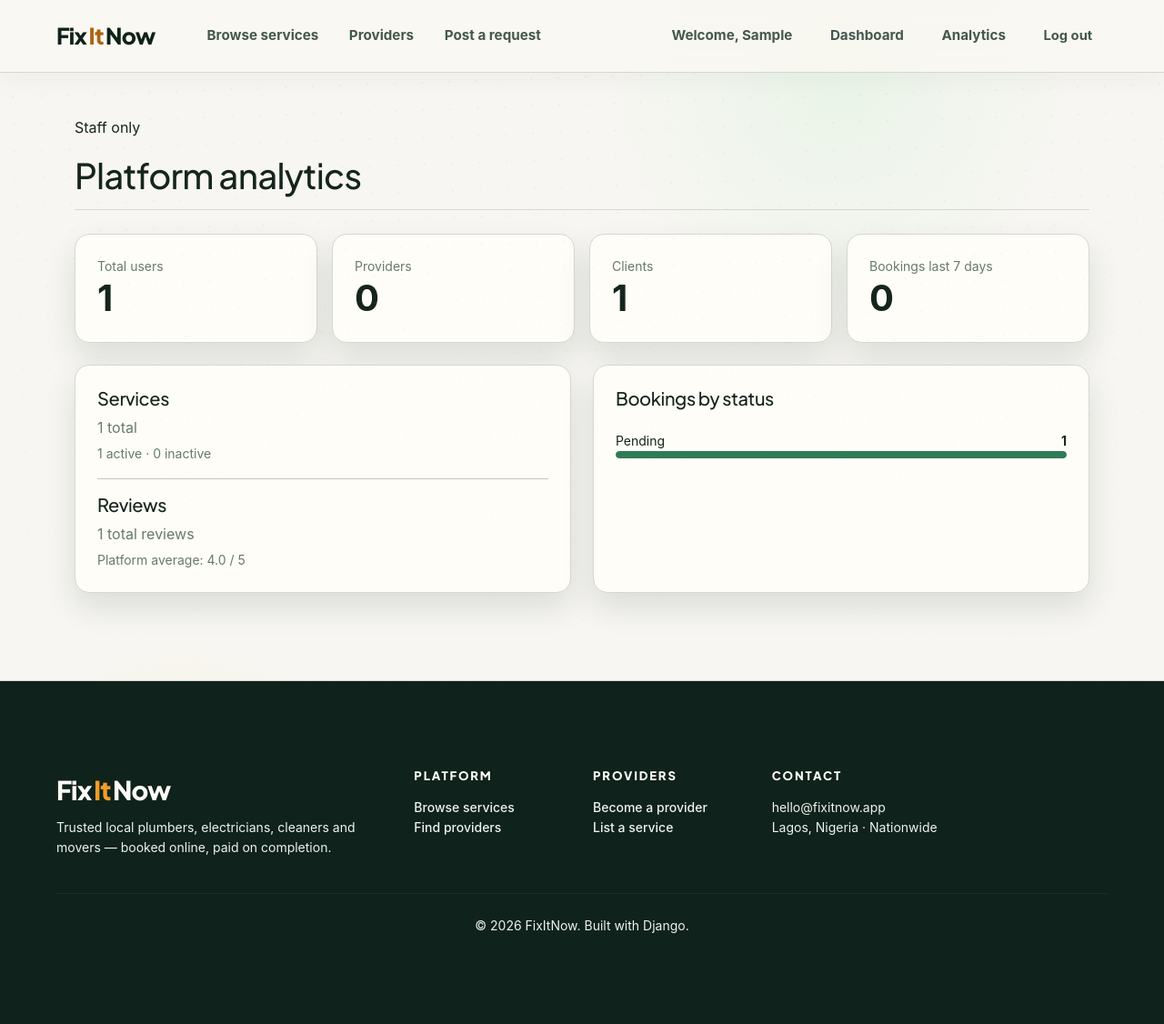
After one commit to Eminence081/FixItNow, a Django app: page /analytics/ in a window 1280 px wide. The commit adds this page. Shown: the whole page at 91% size. Run offline with Django 5.2, Linux system fonts and the light colour scheme; a user stored in the database is signed in; tables that the repository leaves empty hold one stand-in row (values such as "Sample post").

Commit message:
Add replies, saved providers, quotes, and analytics

```diff
--- a/core/urls.py
+++ b/core/urls.py
@@ -13,6 +13,7 @@ urlpatterns = [
     path("services/<int:pk>/delete/", views.delete_service, name="delete_service"),
     path("providers/", views.provider_list, name="provider_list"),
     path("providers/<int:pk>/", views.provider_detail, name="provider_detail"),
+    path("providers/<int:provider_id>/save/", views.toggle_save_provider, name="toggle_save_provider"),
 
     path("register/", views.register, name="register"),
     path("login/", auth_views.LoginView.as_view(template_name="core/login.html"), name="login"),
@@ -21,10 +22,16 @@ urlpatterns = [
     path("dashboard/", views.dashboard, name="dashboard"),
     path("profile/edit/", views.edit_profile, name="edit_profile"),
     path("profile/toggle-availability/", views.toggle_availability, name="toggle_availability"),
+    path("analytics/", views.admin_analytics, name="admin_analytics"),
 
     path("bookings/<int:pk>/status/<str:status>/", views.update_booking_status, name="update_booking_status"),
     path("bookings/<int:pk>/cancel/", views.cancel_booking, name="cancel_booking"),
     path("bookings/<int:pk>/review/", views.leave_review, name="leave_review"),
     path("bookings/<int:pk>/delete/", views.delete_booking_record, name="delete_booking_record"),
     path("reviews/<int:pk>/delete/", views.delete_review, name="delete_review"),
+    path("reviews/<int:pk>/reply/", views.reply_to_review, name="reply_to_review"),
+    path("requests/new/", views.post_request, name="post_request"),
+    path("requests/", views.browse_requests, name="browse_requests"),
+    path("requests/<int:pk>/", views.request_detail, name="request_detail"),
+    path("requests/<int:pk>/quote/", views.submit_quote, name="submit_quote"),
 ]
--- a/core/views.py
+++ b/core/views.py
@@ -1,14 +1,35 @@
+from datetime import timedelta
+
 from django.contrib import messages
 from django.contrib.auth import login
 from django.contrib.auth.decorators import login_required
 from django.contrib.auth.models import User
 from django.core.paginator import Paginator
-from django.db.models import Q
+from django.db.models import Avg, Count, Q
 from django.http import HttpResponseNotAllowed
 from django.shortcuts import get_object_or_404, redirect, render
+from django.utils import timezone
 
-from .forms import BookingForm, ProfileForm, RegisterForm, ReviewForm, ServiceForm
-from .models import Booking, Category, Profile, Review, Service
+from .forms import (
+    BookingForm,
+    ProfileForm,
+    QuoteForm,
+    RegisterForm,
+    ReviewForm,
+    ReviewReplyForm,
+    ServiceForm,
+    ServiceRequestForm,
+)
+from .models import (
+    Booking,
+    Category,
+    Profile,
+    Quote,
+    Review,
+    SavedProvider,
+    Service,
+    ServiceRequest,
+)
 
 
 def home(request):
@@ -78,9 +99,7 @@ def service_detail(request, pk):
         Service.objects.select_related("provider", "category"), pk=pk
     )
     provider_profile = get_object_or_404(Profile, user=service.provider)
-    reviews = Review.objects.filter(booking__service=service).select_related(
-        "booking__client"
-    )
+    reviews = Review.objects.filter(booking__service=service).select_related("booking__client")
     other_services = Service.objects.filter(
         provider=service.provider, is_active=True
     ).exclude(pk=service.pk)
@@ -90,8 +109,25 @@ def service_detail(request, pk):
         "provider_profile": provider_profile,
         "reviews": reviews,
         "other_services": other_services,
+        "reply_form": ReviewReplyForm(),
+        "can_reply": request.user.is_authenticated and request.user == service.provider,
     }
     return render(request, "core/service_detail.html", context)
+
+
+def provider_saved_ids(request):
+    if not request.user.is_authenticated:
+        return set()
+    try:
+        if request.user.profile.role != "client":
+            return set()
+    except Profile.DoesNotExist:
+        return set()
+    return set(
+        SavedProvider.objects.filter(client=request.user).values_list(
+            "provider_id", flat=True
+        )
+    )
 
 
 def provider_list(request):
@@ -111,7 +147,12 @@ def provider_list(request):
     if city:
         providers = providers.filter(city__icontains=city)
 
-    return render(request, "core/providers.html", {"providers": providers, "query": query, "city": city})
+    return render(request, "core/providers.html", {
+        "providers": providers,
+        "query": query,
+        "city": city,
+        "saved_provider_ids": provider_saved_ids(request),
+    })
 
 
 def provider_detail(request, pk):
@@ -175,19 +216,23 @@ def dashboard(request):
             "service", "client"
         )
         services = Service.objects.filter(provider=request.user)
+        reviews = Review.objects.filter(
+            booking__service__provider=request.user
+        ).select_related("booking__client", "booking__service")
         return render(
             request,
             "core/dashboard_provider.html",
-            {"profile": profile, "bookings": bookings, "services": services},
+            {"profile": profile, "bookings": bookings, "services": services, "reviews": reviews},
         )
     else:
         bookings = Booking.objects.filter(client=request.user).select_related(
             "service", "service__provider"
         )
+        saved_providers = SavedProvider.objects.filter(client=request.user).select_related("provider")
         return render(
             request,
             "core/dashboard_client.html",
-            {"profile": profile, "bookings": bookings},
+            {"profile": profile, "bookings": bookings, "saved_providers": saved_providers},
         )
 
 
@@ -373,3 +418,143 @@ def leave_review(request, pk):
     else:
         form = ReviewForm()
     return render(request, "core/leave_review.html", {"form": form, "booking": booking})
+
+
+@login_required
+def reply_to_review(request, pk):
+    review = get_object_or_404(Review, pk=pk, booking__service__provider=request.user)
+    if request.method != "POST":
+        return HttpResponseNotAllowed(["POST"])
+    form = ReviewReplyForm(request.POST, instance=review)
+    if form.is_valid():
+        reply = form.save(commit=False)
+        reply.provider_reply_at = timezone.now()
+        reply.save(update_fields=["provider_reply", "provider_reply_at"])
+        messages.success(request, "Your reply was saved.")
+    return redirect("dashboard")
+
+
+@login_required
+def toggle_save_provider(request, provider_id):
+    if request.method != "POST":
+        return HttpResponseNotAllowed(["POST"])
+    profile = get_object_or_404(Profile, user=request.user)
+    if profile.role != "client":
+        messages.error(request, "Only clients can save providers.")
+        return redirect("provider_list")
+    provider = get_object_or_404(User, pk=provider_id)
+    saved, created = SavedProvider.objects.get_or_create(client=request.user, provider=provider)
+    if not created:
+        saved.delete()
+        messages.success(request, "Provider removed from saved providers.")
+    else:
+        messages.success(request, "Provider saved.")
+    return redirect(request.META.get("HTTP_REFERER") or "provider_list")
+
+
+@login_required
+def post_request(request):
+    profile = get_object_or_404(Profile, user=request.user)
+    if profile.role != "client":
+        messages.error(request, "Only clients can post service requests.")
+        return redirect("dashboard")
+    if request.method == "POST":
+        form = ServiceRequestForm(request.POST)
+        if form.is_valid():
+            service_request = form.save(commit=False)
+            service_request.client = request.user
+            service_request.save()
+            messages.success(request, "Your service request is now open for quotes.")
+            return redirect("request_detail", pk=service_request.pk)
+    else:
+        form = ServiceRequestForm(initial={"city": profile.city})
+    return render(request, "core/request_form.html", {"form": form})
+
+
+def browse_requests(request):
+    requests = ServiceRequest.objects.filter(status="open").select_related("client", "category")
+    category_slug = request.GET.get("category", "")
+    city = request.GET.get("city", "").strip()
+    if category_slug:
+        requests = requests.filter(category__slug=category_slug)
+    if city:
+        requests = requests.filter(city__icontains=city)
+    return render(request, "core/browse_requests.html", {
+        "requests": requests,
+        "categories": Category.objects.all(),
+        "selected_category": category_slug,
+        "city": city,
+    })
+
+
+@login_required
+def submit_quote(request, pk):
+    profile = get_object_or_404(Profile, user=request.user)
+    service_request = get_object_or_404(ServiceRequest, pk=pk, status="open")
+    if profile.role != "provider":
+        messages.error(request, "Only providers can submit quotes.")
+        return redirect("request_detail", pk=pk)
+    if request.method == "POST":
+        form = QuoteForm(request.POST)
+        if form.is_valid():
+            quote = form.save(commit=False)
+            quote.request = service_request
+            quote.provider = request.user
+            quote.save()
+            messages.success(request, "Your quote was submitted.")
+            return redirect("request_detail", pk=pk)
+    else:
+        form = QuoteForm()
+    return render(request, "core/quote_form.html", {"form": form, "service_request": service_request})
+
+
+def request_detail(request, pk):
+    service_request = get_object_or_404(
+        ServiceRequest.objects.select_related("client", "category"), pk=pk
+    )
+    quotes = service_request.quotes.select_related("provider", "provider__profile")
+    can_quote = False
+    if request.user.is_authenticated:
+        try:
+            can_quote = request.user.profile.role == "provider" and service_request.status == "open"
+        except Profile.DoesNotExist:
+            pass
+    return render(request, "core/request_detail.html", {
+        "service_request": service_request,
+        "quotes": quotes,
+        "can_quote": can_quote,
+    })
+
+
+@login_required
+def admin_analytics(request):
+    if not request.user.is_staff:
+        messages.error(request, "You do not have permission to view analytics.")
+        return redirect("home")
+    users = User.objects.count()
+    providers = Profile.objects.filter(role="provider").count()
+    clients = Profile.objects.filter(role="client").count()
+    services = Service.objects.count()
+    active_services = Service.objects.filter(is_active=True).count()
+    inactive_services = services - active_services
+    bookings_by_status = list(
+        Booking.objects.values("status").annotate(total=Count("id")).order_by("status")
+    )
+    review_summary = Review.objects.aggregate(total=Count("id"), average=Avg("rating"))
+    recent_bookings = Booking.objects.filter(
+        created_at__gte=timezone.now() - timedelta(days=7)
+    ).count()
+    max_bookings = max((item["total"] for item in bookings_by_status), default=1)
+    return render(request, "core/admin_analytics.html", {
+        "users": users,
+        "providers": providers,
+        "clients": clients,
+        "services": services,
+        "active_services": active_services,
+        "inactive_services": inactive_services,
+        "bookings_by_status": bookings_by_status,
+        "review_total": review_summary["total"] or 0,
+        "average_rating": review_summary["average"],
+        "recent_bookings": recent_bookings,
+        "max_bookings": max_bookings,
+    })
--- a/static/css/style.css
+++ b/static/css/style.css
@@ -596,6 +596,20 @@ a:hover { color: var(--amber-deep); text-decoration: none; }
   background: var(--green);
 }
 
+.analytics-bar {
+  height: 8px;
+  border-radius: var(--radius-pill);
+  background: var(--paper-soft);
+  overflow: hidden;
+}
+
+.analytics-bar span {
+  display: block;
+  height: 100%;
+  border-radius: inherit;
+  background: var(--green);
+}
+
 .form-control,
 .form-select,
 .form-check-input {
--- /dev/null
+++ b/templates/core/admin_analytics.html
@@ -0,0 +1,41 @@
+{% extends "core/base.html" %}
+{% block content %}
+<div class="container py-5">
+  <div class="section-heading">
+    <span class="badge-cat">Staff only</span>
+    <h1 class="h3 mt-3 mb-0">Platform analytics</h1>
+  </div>
+  <div class="row g-3 mb-4">
+    <div class="col-sm-6 col-lg-3"><div class="card-plain p-4 h-100"><div class="text-muted small">Total users</div><div class="display-6 fw-bold">{{ users }}</div></div></div>
+    <div class="col-sm-6 col-lg-3"><div class="card-plain p-4 h-100"><div class="text-muted small">Providers</div><div class="display-6 fw-bold">{{ providers }}</div></div></div>
+    <div class="col-sm-6 col-lg-3"><div class="card-plain p-4 h-100"><div class="text-muted small">Clients</div><div class="display-6 fw-bold">{{ clients }}</div></div></div>
+    <div class="col-sm-6 col-lg-3"><div class="card-plain p-4 h-100"><div class="text-muted small">Bookings last 7 days</div><div class="display-6 fw-bold">{{ recent_bookings }}</div></div></div>
+  </div>
+  <div class="row g-4">
+    <div class="col-lg-6">
+      <div class="card-plain p-4 h-100">
+        <h2 class="h5">Services</h2>
+        <p class="mb-1">{{ services }} total</p>
+        <p class="text-muted small mb-0">{{ active_services }} active · {{ inactive_services }} inactive</p>
+        <hr>
+        <h2 class="h5">Reviews</h2>
+        <p class="mb-1">{{ review_total }} total reviews</p>
+        <p class="text-muted small mb-0">Platform average: {% if average_rating %}{{ average_rating|floatformat:1 }} / 5{% else %}No ratings yet{% endif %}</p>
+      </div>
+    </div>
+    <div class="col-lg-6">
+      <div class="card-plain p-4 h-100">
+        <h2 class="h5 mb-4">Bookings by status</h2>
+        {% for item in bookings_by_status %}
+          <div class="mb-3">
+            <div class="d-flex justify-content-between small text-capitalize"><span>{{ item.status }}</span><strong>{{ item.total }}</strong></div>
+            <div class="analytics-bar"><span style="width: {% widthratio item.total max_bookings 100 %}%"></span></div>
+          </div>
+        {% empty %}
+          <p class="text-muted">No bookings yet.</p>
+        {% endfor %}
+      </div>
+    </div>
+  </div>
+</div>
+{% endblock %}
--- a/templates/core/base.html
+++ b/templates/core/base.html
@@ -20,11 +20,17 @@
         <ul class="navbar-nav me-auto ms-lg-4">
           <li class="nav-item"><a class="nav-link" href="{% url 'browse_services' %}">Browse services</a></li>
           <li class="nav-item"><a class="nav-link" href="{% url 'provider_list' %}">Providers</a></li>
+          {% if user.is_authenticated and user.profile.role == "client" %}
+            <li class="nav-item"><a class="nav-link" href="{% url 'post_request' %}">Post a request</a></li>
+          {% elif user.is_authenticated and user.profile.role == "provider" %}
+            <li class="nav-item"><a class="nav-link" href="{% url 'browse_requests' %}">Open requests</a></li>
+          {% endif %}
         </ul>
         <ul class="navbar-nav align-items-lg-center gap-lg-2">
           {% if user.is_authenticated %}
             <li class="nav-item"><span class="nav-link small text-muted">Welcome, {{ user.first_name|default:user.username }}</span></li>
             <li class="nav-item"><a class="nav-link" href="{% url 'dashboard' %}">Dashboard</a></li>
+            {% if user.is_staff %}<li class="nav-item"><a class="nav-link" href="{% url 'admin_analytics' %}">Analytics</a></li>{% endif %}
             <li class="nav-item">
               <form action="{% url 'logout' %}" method="post" class="d-inline">
                 {% csrf_token %}
```
Also changed, not shown: core/forms.py (+22 -1 lines), core/models.py (+41 -0 lines), templates/core/browse_requests.html (added, +40 -0 lines), templates/core/dashboard_client.html (+19 -0 lines), templates/core/dashboard_provider.html (+24 -0 lines), templates/core/providers.html (+12 -4 lines), templates/core/quote_form.html (added, +20 -0 lines), templates/core/request_detail.html (added, +37 -0 lines), templates/core/request_form.html (added, +27 -0 lines), templates/core/service_detail.html (+12 -0 lines), core/migrations/0003_review_provider_reply_review_provider_reply_at_and_more.py (added).
